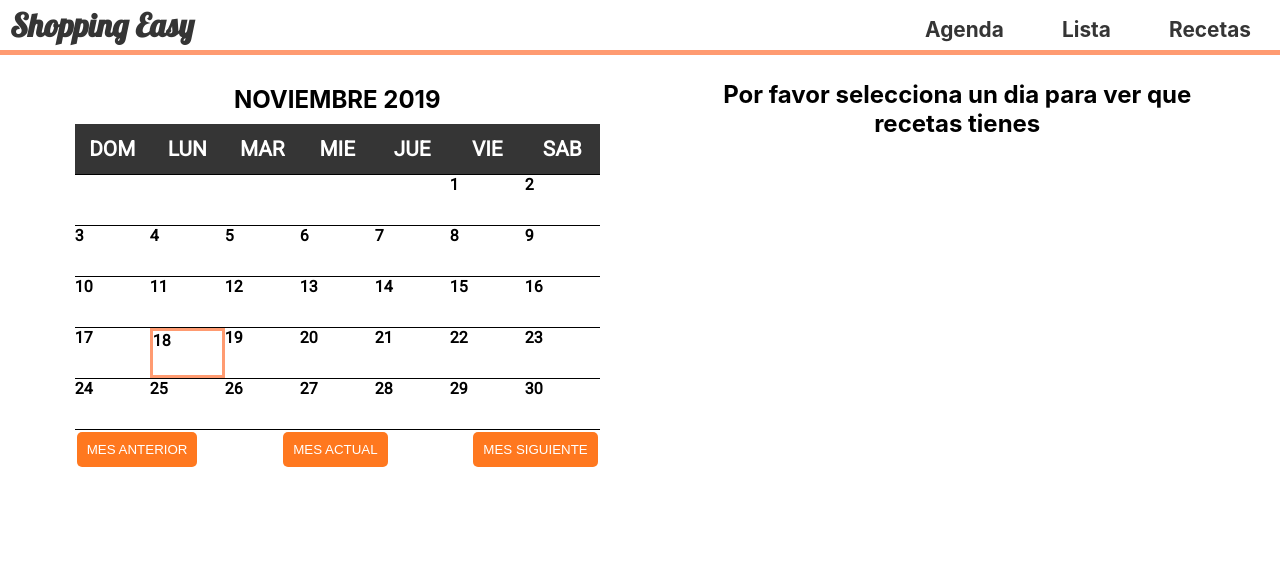
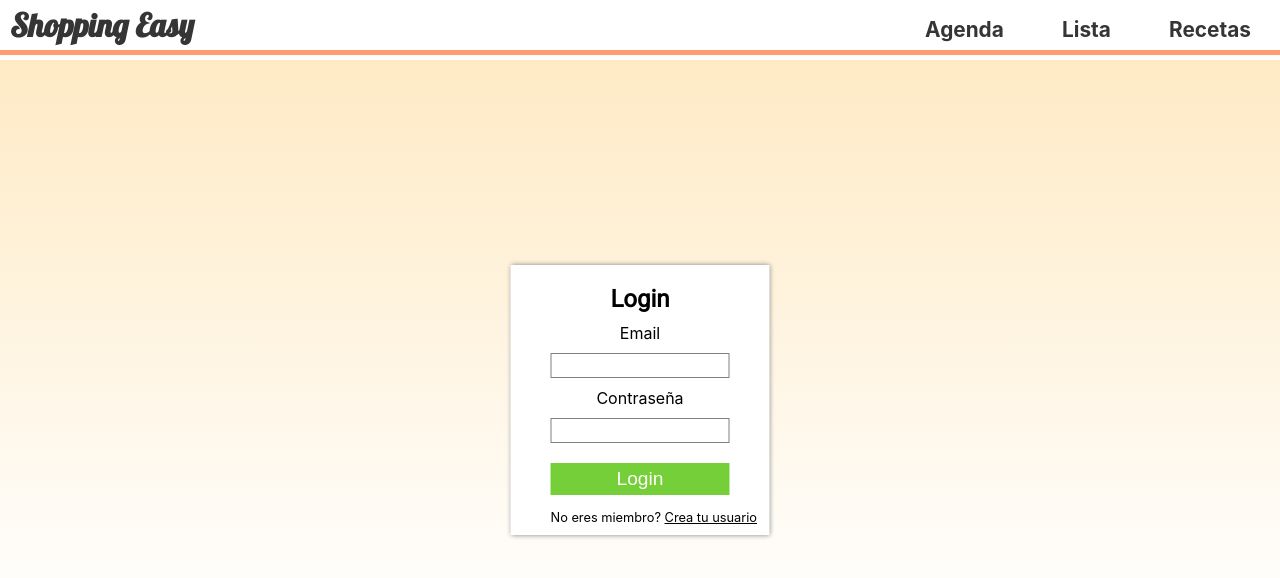
Before and after one commit to lea2696/recetas-react, a React (Create React App) app: page / in a window 1280 px wide. Shown: the top 578 px of the page. Built offline with nearby package versions, Linux system fonts and the light colour scheme.

Commit message:
Add check token

```diff
--- a/package.json
+++ b/package.json
@@ -6,6 +6,7 @@
     "@date-io/date-fns": "^1.3.11",
     "@material-ui/core": "^4.6.1",
     "@material-ui/pickers": "^3.2.7",
+    "axios": "^0.19.0",
     "date-fns": "^2.7.0",
     "react": "^16.11.0",
     "react-dom": "^16.11.0",
--- a/src/App.js
+++ b/src/App.js
@@ -6,7 +6,7 @@ import { BrowserRouter, Route} from "react-router-dom";
 import ListRecipes from "./Components/ListRecipes"
 import ListShopping from "./Components/ListShopping";
 import NewRecipe from "./Components/NewRecipe";
-
+import Login from "./Components/Login";
 
 import "./App.css";
 import Header from "./Components/Header";
@@ -22,7 +22,7 @@ function App() {
           <BrowserRouter>
           <GlobalStyle />
           <Header />
-           <Route path="/" exact component = {Agenda}></Route>
+           <Route path="/" exact component = {Login}></Route>
            <Route path="/agenda" component = {Agenda}></Route>
            <Route path="/recetas" exact component= {ListRecipes}></Route>
            <Route path="/recetas/nuevareceta" component={NewRecipe}></Route>
--- a/src/Components/ListRecipes.js
+++ b/src/Components/ListRecipes.js
@@ -2,7 +2,6 @@ import React from "react";
 import { Recipe } from "./Recipes";
 import styled from "styled-components";
 import {MyContext} from "../themes/theme-context";
-import { Title } from "./styles/Title"
 import { Link } from "react-router-dom"
 const ContainerRecipes = styled.div `
     display: flex;
--- /dev/null
+++ b/src/Components/Login.js
@@ -0,0 +1,121 @@
+import React from "react";
+import styled from "styled-components";
+import {Redirect} from "react-router-dom";
+import { LoginUser, CheckToken } from "../auth/auth";
+const BodyContainer = styled.div`
+    height: 70vh;
+    overflow: hidden;
+    background-image: linear-gradient(to  bottom,#feac1740 ,rgba(255, 255, 255, 0.6));
+
+`;
+const LoginContainer = styled.div`
+    position: absolute;
+    top: 50%;
+    left: 50%;
+    transform: translate(-50%, -50%);
+    z-index: 99;
+    background-color: white;
+    padding: 20px 40px 40px 40px;
+     box-shadow: 0 0 5px #808080;
+        h2 {
+            text-align: center;
+            font-weight: bolder;
+            font-family: "Roboto", Arial, Helvetica, sans-serif;
+        }
+        form {
+            align-items: center;
+            display: flex;
+            flex-direction: column;
+            justify-content: center;
+                label{
+                    margin: 10px;
+                    display: block;
+                    text-align: center;
+                }
+                input {
+                    border: 1px solid gray;
+                    height: 25px;
+                }
+                button{
+                    display: block;
+                    width: 100%;
+                    background-color: #75cf38;
+                    color: white;
+                    margin-top: 20px;
+                    font-size: 1.2rem;
+                    border: none;
+                    padding: 5px;
+        }
+        }
+        p{  position: absolute;
+        bottom: 10px;
+            font-size: 0.8rem;
+            a {
+                color: black;
+            }
+
+        }
+`
+
+export default class Login extends React.Component {
+    state = {
+        email: "",
+        password: "",
+    }
+    handleInputUser = (e) => {
+        let email = e.target.value;
+        this.setState({
+            email
+        })
+    }
+    handleInputPassword = (e) => {
+        let password = e.target.value;
+        this.setState({
+            password
+        })
+    }
+    handleSubmit = async (e) => {
+        e.preventDefault();
+        let data = {
+            email : this.state.email,
+            password: this.state.password
+        }
+       let dataUser = await LoginUser(data);
+       console.log(dataUser)
+       if(dataUser.token){
+           localStorage.setItem("token", dataUser.token);
+           let check = await CheckToken(dataUser.token);
+           console.log(check);
+            this.setState({
+                token: dataUser.token
+            })
+       }
+       this.setState({
+           email: "",
+           password: ""
+       })
+
+    }
+
+    render(){
+        if(this.state.token){
+            return <Redirect to="/agenda" />
+        } else{
+        return (
+            <BodyContainer>
+        <LoginContainer>
+            <h2>Login</h2>
+            <form onSubmit = {this.handleSubmit}>
+                <label>Email</label>
+                <input type="text" value={this.state.email} onChange = {this.handleInputUser} />
+                <label>Contraseña</label>
+                <input type="password" value={this.state.password} onChange = {this.handleInputPassword} />
+                <button>Login</button>
+            </form>
+            <p>No eres miembro? <a href="/"> Crea tu usuario</a></p>
+        </LoginContainer>
+        </BodyContainer>
+        )
+    }
+}
+}
--- /dev/null
+++ b/src/auth/auth.js
@@ -0,0 +1,34 @@
+import axios from "axios";
+
+export const LoginUser = async (user) => {
+      let  data = {
+            email: user.email,
+            password: user.password
+        }
+        console.log(data)
+   return axios.post("https://recetas-node.herokuapp.com/login", data)
+    .then(response=>{
+        return response.data
+    })
+    .catch(err =>{
+        return err;
+    })
+}
+export const CheckToken = async (token) => {
+    let headers = {
+        header: {
+            token
+        }
+    }
+    return axios.post("https://recetas-node.herokuapp.com/login/check", null, {
+        headers: {
+            token
+        }})
+    .then(response => {
+        return response.data.ok
+    })
+    .catch(err =>{
+        console.log(err);
+        return err;
+    })
+}
```
Also changed, not shown: src/themes/User-context.js (added), 1 other file (tests, documents, lock files or other folders).
